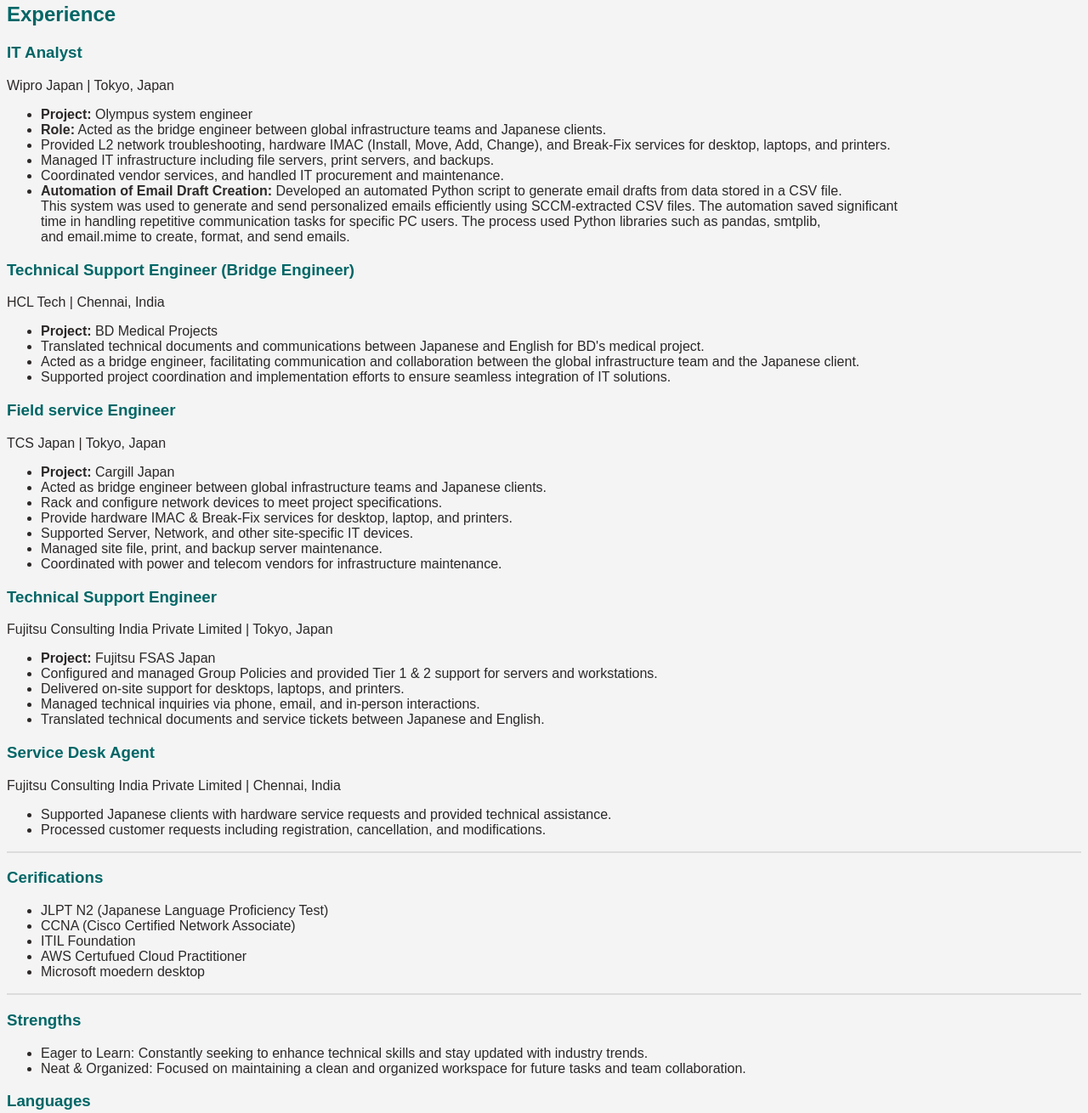
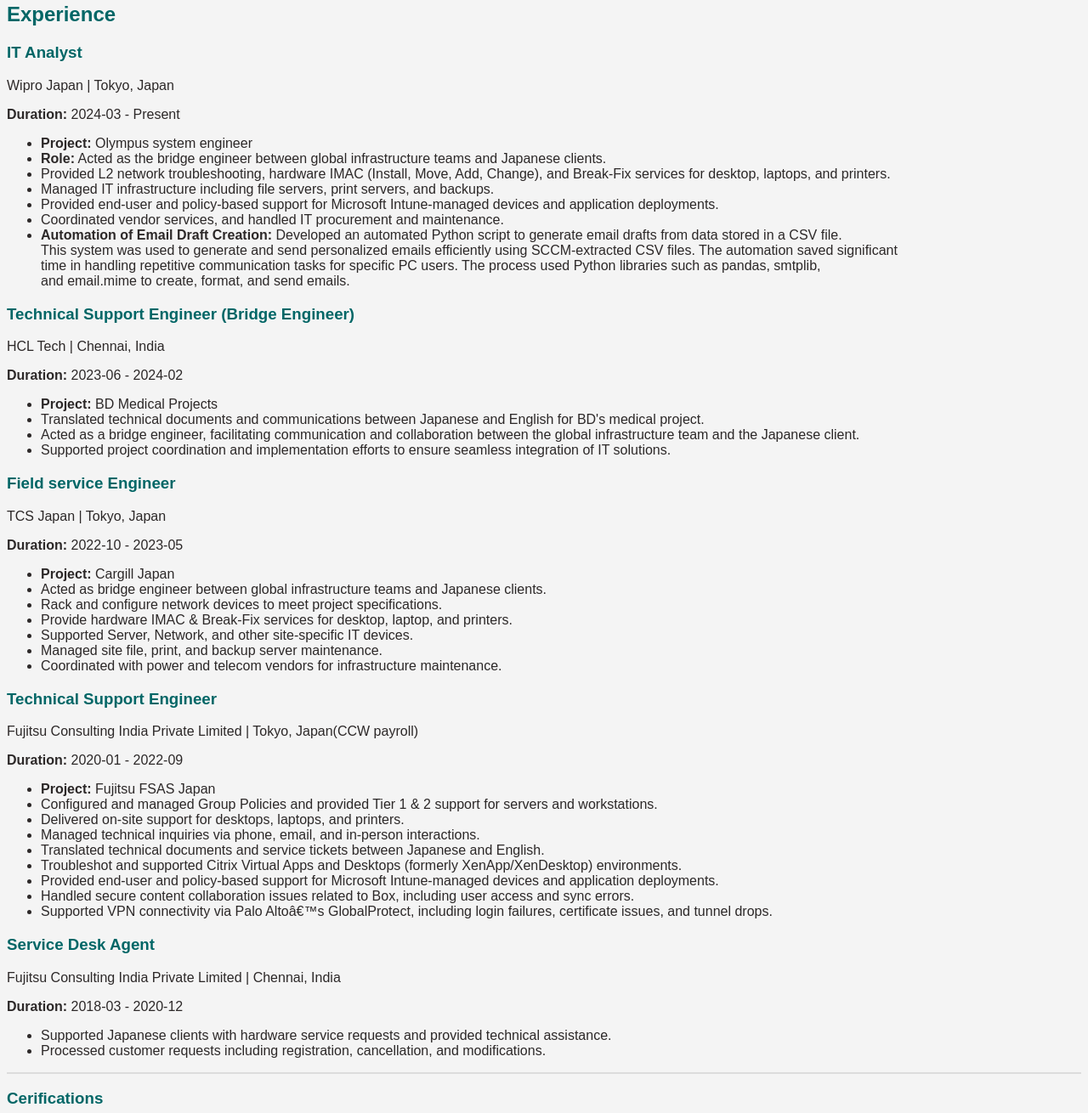
Before and after one commit to Selvatn72/Resume, a plain HTML site: page resume.html in a window 1280 px wide. Shown: the part 1016-2326 px from the top of the page at 85% size. Drawn offline with Linux system fonts and the light colour scheme.

Commit message:
Update resume.html

```diff
--- a/resume.html
+++ b/resume.html
@@ -100,7 +100,7 @@
 
     </script>
 
-        <h2>PROFESSIONAL SUMMARY</h2>
+      <h2>PROFESSIONAL SUMMARY</h2>
         <p>Experienced IT professional with over 6 years of hands-on experience in technical support, specializing in Systems Administration, Networking, Inventory Management, Hardware/Software Maintenance, and Information Security.<br>
         Proven ability to manage end-user computing environments and facilitate seamless communication between global and local IT teams. Fluent in Japanese (N1), English, and Tamil, with a strong commitment to continuous learning and professional development.
         Strong foundational knowledge in Operating System (OS) processes and multithreading, with the ability to understand and optimize system-level resource management. Proficient in Object-Oriented Programming (OOP) and Python, with the ability to quickly adapt to new programming languages and
@@ -151,12 +151,13 @@
 
 <h3>IT Analyst</h3>
 <p>Wipro Japan | Tokyo, Japan</p>
-
+<p><strong>Duration:</strong> 2024-03 - Present</p>
 <ul>
   <li><strong>Project:</strong> Olympus system engineer</li>
   <li><strong>Role:</strong> Acted as the bridge engineer between global infrastructure teams and Japanese clients.</li>
   <li>Provided L2 network troubleshooting, hardware IMAC (Install, Move, Add, Change), and Break-Fix services for desktop, laptops, and printers.</li>
   <li>Managed IT infrastructure including file servers, print servers, and backups.</li>
+   <li>Provided end-user and policy-based support for Microsoft Intune-managed devices and application deployments.</li>
   <li>Coordinated vendor services, and handled IT procurement and maintenance.</li>
   <li><strong>Automation of Email Draft Creation:</strong> Developed an automated Python script to generate email drafts from data stored in a CSV file.<br>
     This system was used to generate and send personalized emails efficiently using SCCM-extracted CSV files. The automation saved significant<br> time in
@@ -165,6 +166,7 @@
 </ul>
 <h3>Technical Support Engineer (Bridge Engineer)</h3>
 <p>HCL Tech | Chennai, India</p>
+<p><strong>Duration:</strong> 2023-06 - 2024-02</p>
 <ul>
     <li><strong>Project:</strong> BD Medical Projects</li>
     <li>Translated technical documents and communications between Japanese and English for BD's medical project.</li>
@@ -174,6 +176,7 @@
 
 <h3>Field service Engineer</h3>
 <p>TCS Japan | Tokyo, Japan</p>
+<p><strong>Duration:</strong> 2022-10 - 2023-05</p>
 <ul>
     <li><strong>Project:</strong> Cargill Japan</li>
     <li>Acted as bridge engineer between global infrastructure teams and Japanese clients.</li>
@@ -185,17 +188,23 @@
 </ul>
 
 <h3>Technical Support Engineer</h3>
-<p>Fujitsu Consulting India Private Limited | Tokyo, Japan</p>
+<p>Fujitsu Consulting India Private Limited | Tokyo, Japan(CCW payroll)</p>
+<p><strong>Duration:</strong> 2020-01 - 2022-09</p>
 <ul>
     <li><strong>Project:</strong> Fujitsu FSAS Japan</li>
     <li>Configured and managed Group Policies and provided Tier 1 & 2 support for servers and workstations.</li>
     <li>Delivered on-site support for desktops, laptops, and printers.</li>
     <li>Managed technical inquiries via phone, email, and in-person interactions.</li>
     <li>Translated technical documents and service tickets between Japanese and English.</li>
+    <li>Troubleshot and supported Citrix Virtual Apps and Desktops (formerly XenApp/XenDesktop) environments.</li>
+    <li>Provided end-user and policy-based support for Microsoft Intune-managed devices and application deployments.</li>
+    <li>Handled secure content collaboration issues related to Box, including user access and sync errors.</li>
+    <li>Supported VPN connectivity via Palo Alto’s GlobalProtect, including login failures, certificate issues, and tunnel drops.</li>
 </ul>
 
 <h3>Service Desk Agent</h3>
 <p>Fujitsu Consulting India Private Limited | Chennai, India</p>
+<p><strong>Duration:</strong> 2018-03 - 2020-12</p>
 <ul>
     <li>Supported Japanese clients with hardware service requests and provided technical assistance.</li>
     <li>Processed customer requests including registration, cancellation, and modifications.</li>
@@ -330,6 +339,10 @@
         <li>デスクトップ、ノートパソコン、プリンターのオンサイトサポートを提供。</li>
         <li>電話、メール、対面での技術的問い合わせを対応。</li>
         <li>技術文書やサービスチケットを日本語と英語で翻訳。</li>
+	<li>Citrix Virtual Apps and Desktops（旧XenApp/XenDesktop）環境のトラブルシューティングおよびサポートを実施。</li>
+    <li>Microsoft Intuneを用いたデバイス管理、アプリ配信、ポリシー設定に関するユーザーサポートを担当。</li>
+    <li>Boxを使用した安全なファイル共有およびコンテンツ管理に関する問題の対応（同期エラー、アクセス権限等）。</li>
+    <li>Palo AltoのVPNソリューションであるGlobalProtectに関する接続トラブル（ログインエラー、証明書問題、接続切断等）をサポート。</li>
     </ul>
 
     <h3>サービスデスクエージェント</h3>
@@ -363,15 +376,5 @@
         <p>この履歴書は私自身によって作成・デザインされました.</p>
     </footer>
 </div>
-
-
-
-
-
-
-
-
-
-
-    </body>
+ </body>
 </html>
```
